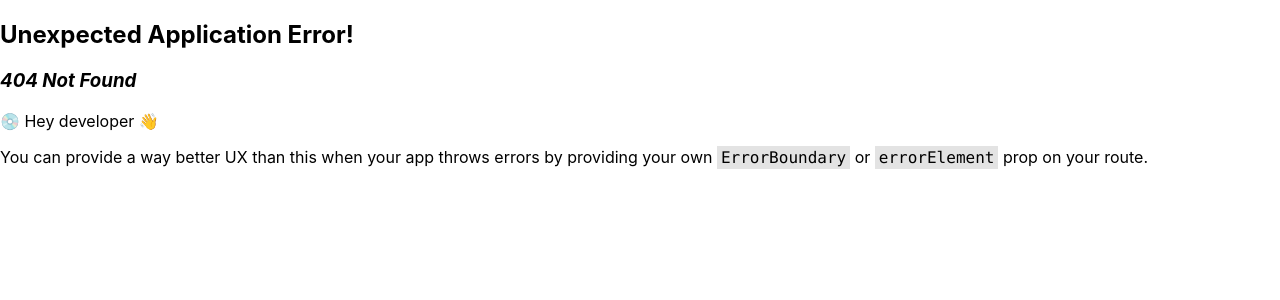
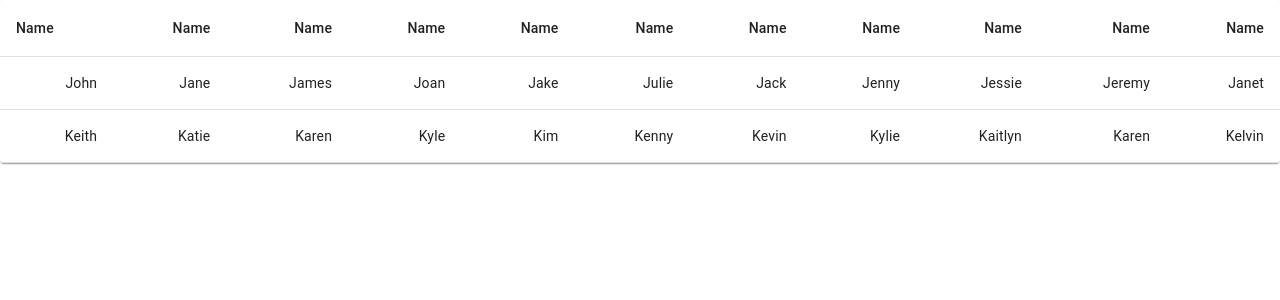
Before and after one commit to justinlee781/FantasySX-MX, a React (Create React App) app in the folder sx-mxfantasy/: page /Picks in a window 1280 px wide. Before the commit this address had no page. Shown: the top 300 px of the page. Built offline with nearby package versions, Linux system fonts and the light colour scheme.

Commit message:
new update

```diff
--- a/sx-mxfantasy/src/App.js
+++ b/sx-mxfantasy/src/App.js
@@ -5,10 +5,14 @@ import {
  Route,
 RouterProvider } from "react-router-dom";
 import LandingPage from "./pages/LandingPage";
+import Picks from "./pages/Picks";
 
 const router = createBrowserRouter(
   createRoutesFromElements(
-    <Route path="/" element={<LandingPage />}/>
+    <React.Fragment>
+    <Route path="/" element={<LandingPage />} />
+    <Route path="/Picks" element={<Picks />} />
+  </React.Fragment>
 
 )
 )
--- a/sx-mxfantasy/src/pages/LandingPage.js
+++ b/sx-mxfantasy/src/pages/LandingPage.js
@@ -23,7 +23,7 @@ Start picking your team and compete with your friends
 </Typography>
 <Button variant="contained" color="primary">
 <Link
-to="/register"
+to="/Picks"
 // style={{ textDecoration: 'none', color: '#fff' }}
 >
 Sign Up
--- /dev/null
+++ b/sx-mxfantasy/src/pages/Picks.js
@@ -0,0 +1,49 @@
+import * as React from 'react';
+import Table from '@mui/material/Table';
+import TableBody from '@mui/material/TableBody';
+import TableCell from '@mui/material/TableCell';
+import TableContainer from '@mui/material/TableContainer';
+import TableHead from '@mui/material/TableHead';
+import TableRow from '@mui/material/TableRow';
+import Paper from '@mui/material/Paper';
+
+const names = [
+'John', 'Jane', 'James', 'Joan', 'Jake', 'Julie', 'Jack', 'Jenny', 'Jessie', 'Jeremy', 'Janet',
+'Keith', 'Katie', 'Karen', 'Kyle', 'Kim', 'Kenny', 'Kevin', 'Kylie', 'Kaitlyn', 'Karen', 'Kelvin'
+];
+
+export default function AccessibleTable() {
+return (
+<TableContainer component={Paper}>
+<Table sx={{ minWidth: 650 }} aria-label="table">
+<TableHead>
+<TableRow>
+<TableCell>Name</TableCell>
+<TableCell align="right">Name</TableCell>
+<TableCell align="right">Name</TableCell>
+<TableCell align="right">Name</TableCell>
+<TableCell align="right">Name</TableCell>
+<TableCell align="right">Name</TableCell>
+<TableCell align="right">Name</TableCell>
+<TableCell align="right">Name</TableCell>
+<TableCell align="right">Name</TableCell>
+<TableCell align="right">Name</TableCell>
+<TableCell align="right">Name</TableCell>
+</TableRow>
+</TableHead>
+<TableBody>
+<TableRow>
+{names.slice(0, 11).map(name => (
+<TableCell key={name} align="right">{name}</TableCell>
+))}
+</TableRow>
+<TableRow>
+{names.slice(11).map(name => (
+<TableCell key={name} align="right">{name}</TableCell>
+))}
+</TableRow>
+</TableBody>
+</Table>
+</TableContainer>
+);
+}
```
Also changed, not shown: sx-mxfantasy/src/Picks.js (added).
